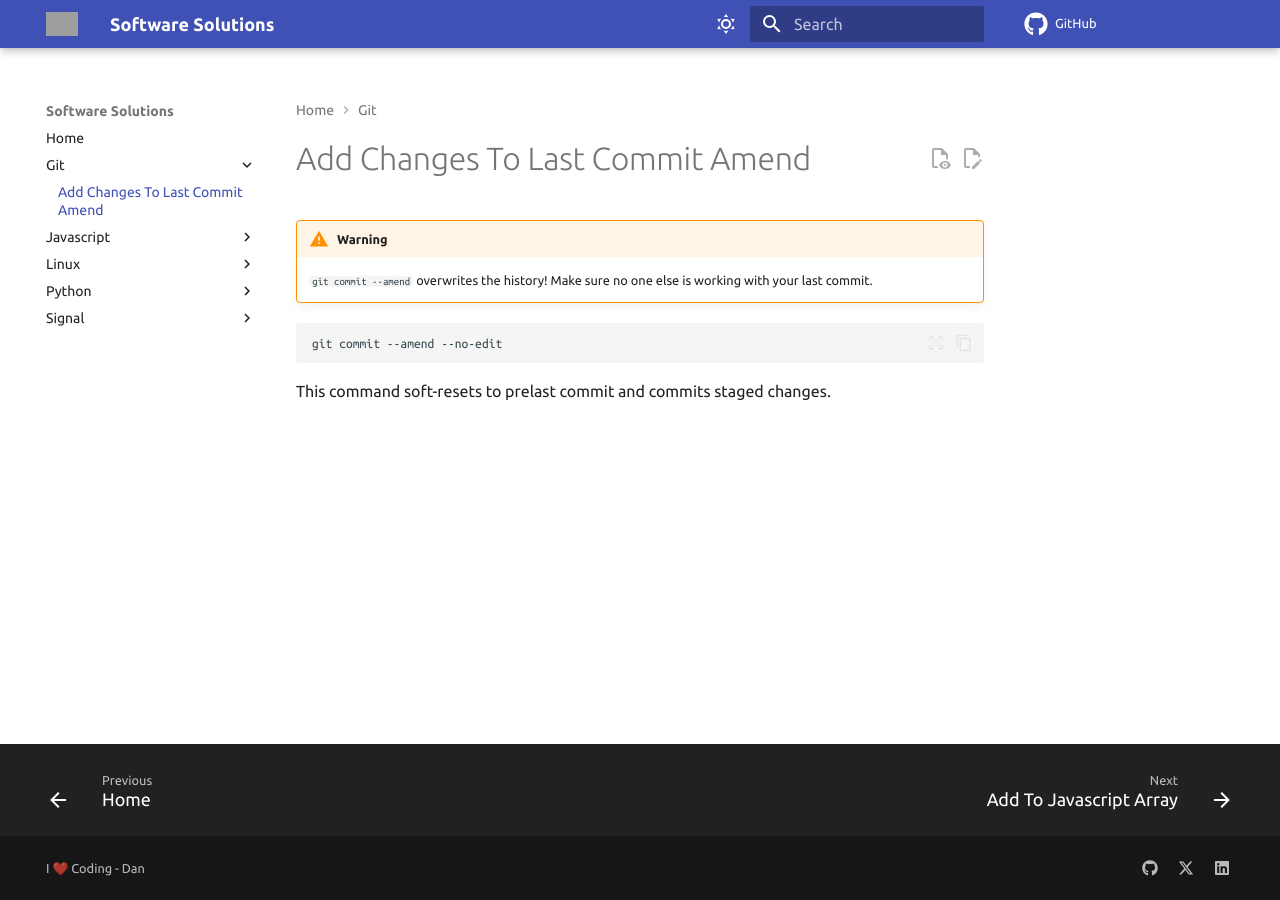
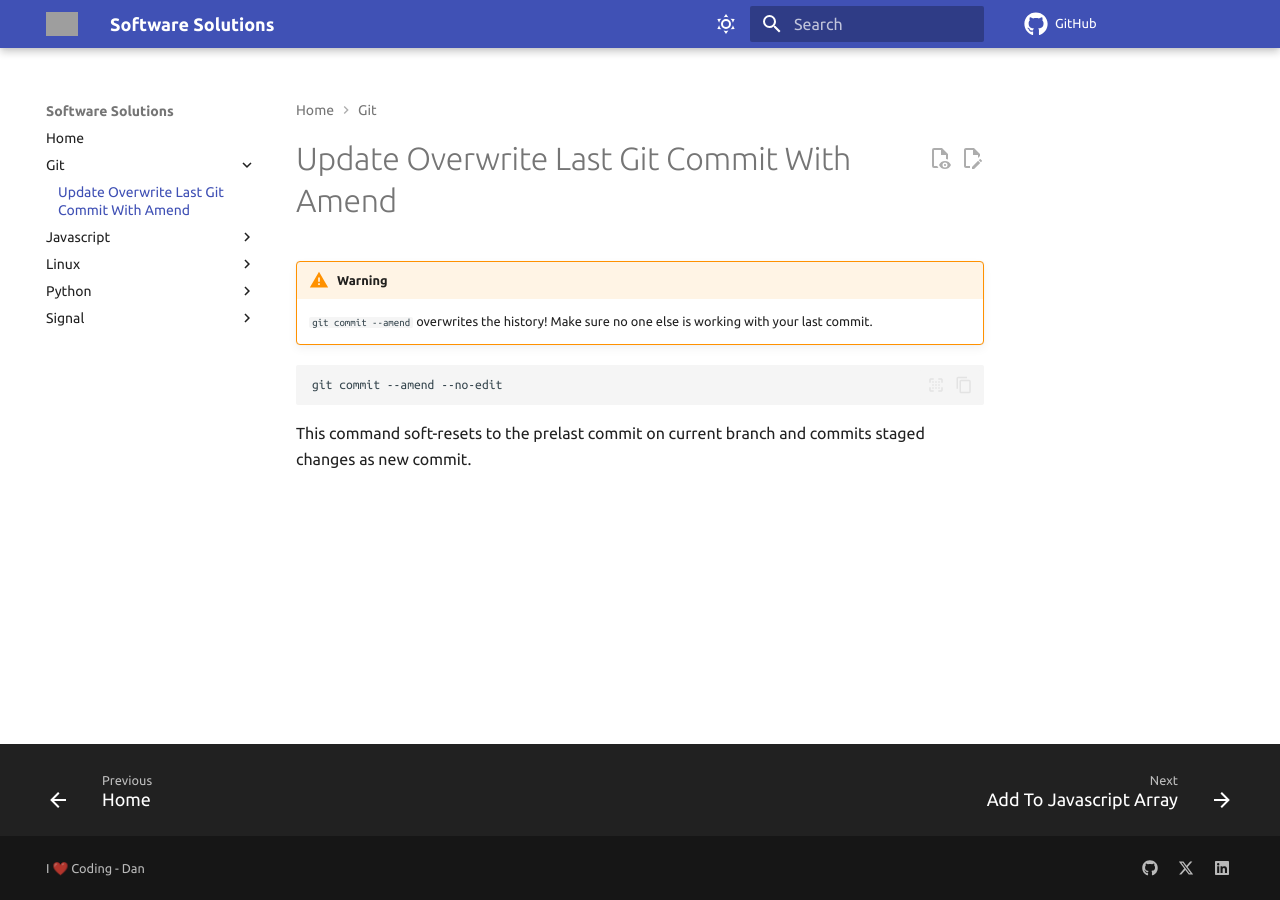
Before and after one commit to danieldreke/software-solutions, an MkDocs documentation site: the page built from docs/git/update-overwrite-last-git-commit-with-amend.md, in a window 1280 px wide. Built offline with MkDocs 1.6.1 and Material for MkDocs 9.7.7, drawn with Linux system fonts in a browser that asks for light colours; comment, search, counter and statistics services are not loaded; grey boxes are pictures that could not be loaded.

Commit message:
Update and rename add-changes-to-last-commit-amend.md to update-overwrite-last-git-commit-with-amend.md

````diff
--- a/docs/git/add-changes-to-last-commit-amend.md
+++ b/docs/git/update-overwrite-last-git-commit-with-amend.md
@@ -6,4 +6,4 @@
 git commit --amend --no-edit
 ```
 
-This command soft-resets to prelast commit and commits staged changes.
+This command soft-resets to the prelast commit on current branch and commits staged changes as new commit.
````
